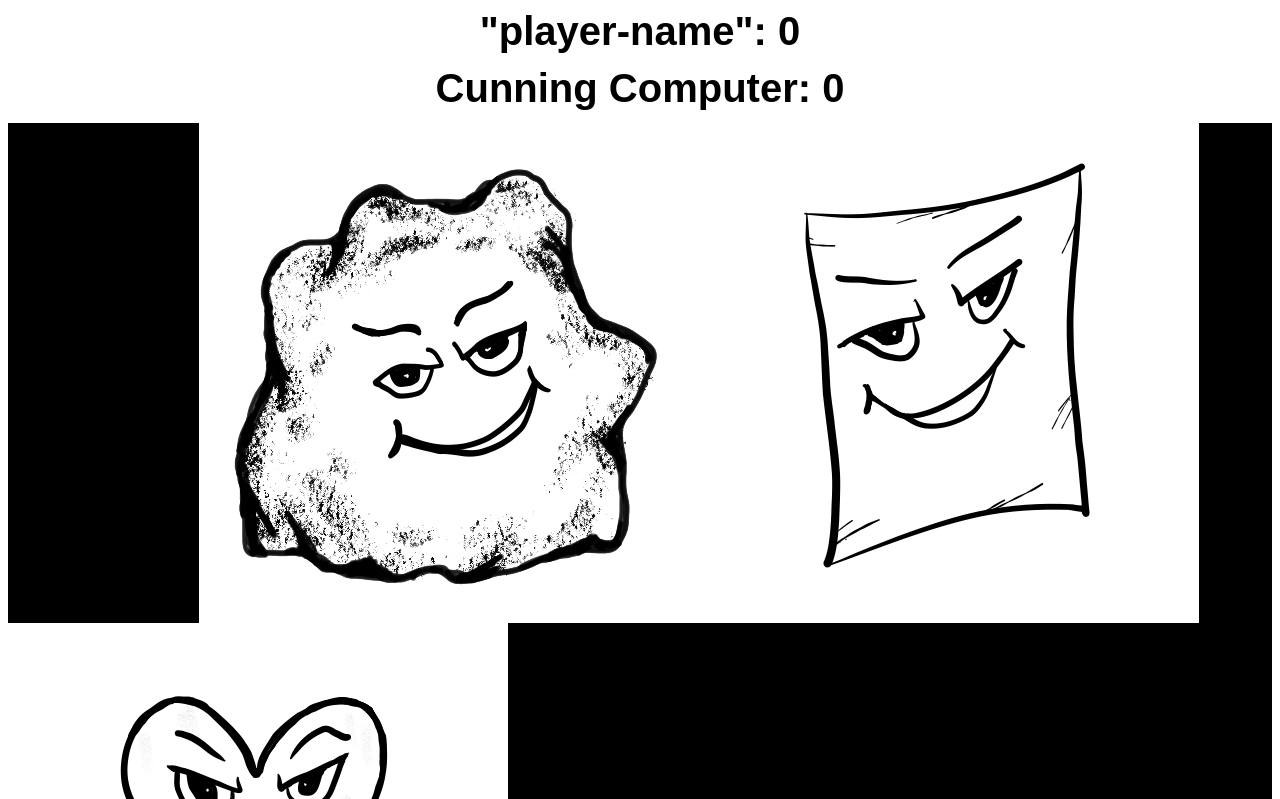
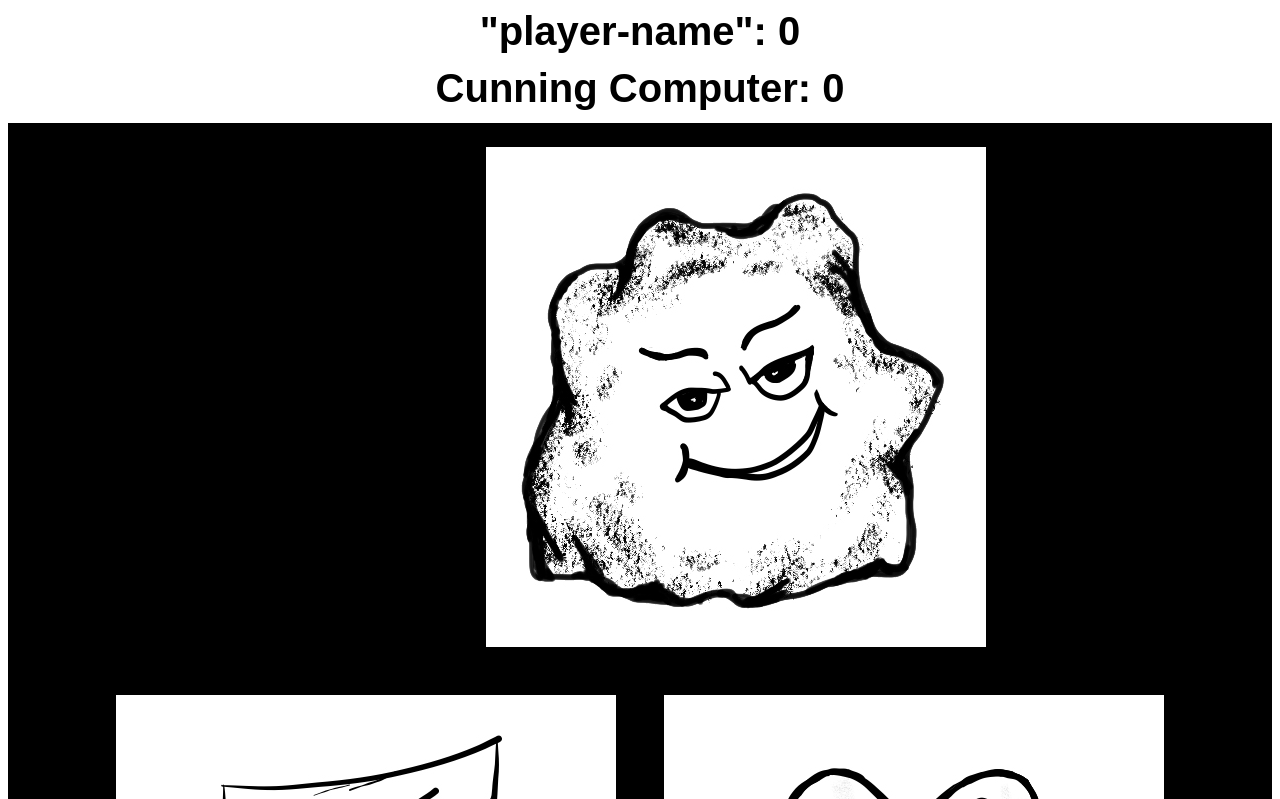
Before and after one commit to rachank/rockpaperscissors-1, a plain HTML site: page index.html in a window 1280 px wide. Shown: the part 1301-2100 px from the top of the page. Drawn offline with Linux system fonts and the light colour scheme; a web font is replaced by a local one.

Commit message:
style gameboard images

```diff
--- a/assets/css/style.css
+++ b/assets/css/style.css
@@ -100,26 +100,26 @@ body {
 
 .gameboard {
     display: flex;
-    flex-direction: row;
     flex-wrap: wrap;
-    width: 100%;
+    align-items: center;
+    justify-content: center;
+    max-width: 100%;
     background-color: black;
     background-size: 100%;
     background-repeat: no-repeat;
     margin: 0;
     padding: 0;
     border: none;
-    box-sizing: border-box;
-    overflow-x: hidden;
+
 
 }
 
-.gameboard-detail {
+/*.gameboard-detail
 
   /*  flex-direction: row;
     align-items: center;
     justify-content: space-evenly;
-}
+*/
 
 
 /* style gameboard */
@@ -153,16 +153,28 @@ body {
 }*/
 .startimage {
 
-        object-fit: cover;
+ padding: 1.5em;
+ width: 100%
+ height: auto;
+ align-content: center;
+ overflow: hidden;
+ object-fit: cover;
 
 
-        padding: 1emx;
+
+}
+
+/*removed from .startimage - try again
+        object-fit: cover;
+        padding: 1em;
         margin: 0;
         padding: 0;
         border: none;
         box-sizing: border-box;
-        overflow-x: hidden;
-}
+        overflow: hidden;
+
+
+
 /* width: 30%;
 height: 30%;
 vertical-align: middle;
--- a/index.html
+++ b/index.html
@@ -68,16 +68,16 @@
 
         </div>
     </section>
-    <!--winner/loser result -->
+    <!--winner/loser resultand play again buttons -->
     <section>
         <div>
+
 
         </div>
         <div>
             <h3 id="title-playagain">Wanna Play Again?</h3>
-            <button class="playagain" data-selection="yes">For Sure!</button>
-            <button class="playagain" data-selection="no">Nope! Gotta Go!</button>
-
+            <button id="playagain-yes" class="playagain" data-selection="yes">For Sure!</button>
+            <button id="payagain-no" class="playagain" data-selection="no">Nope! Gotta Go!</button>
         </div>
 
 
@@ -88,14 +88,6 @@
 
     </section>
 
-
-
-
-
-
-
-
-
     <script src="assets/js/script.js"></script>
 </body>
 
```
